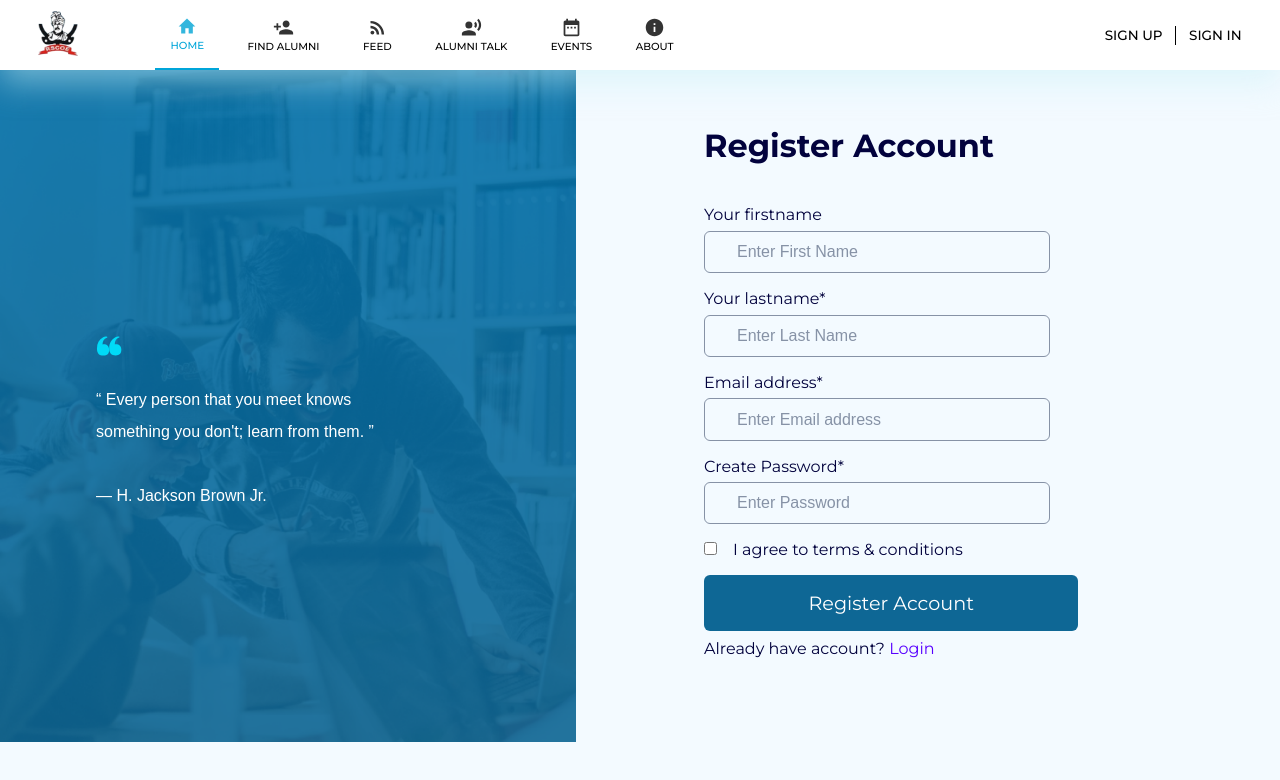
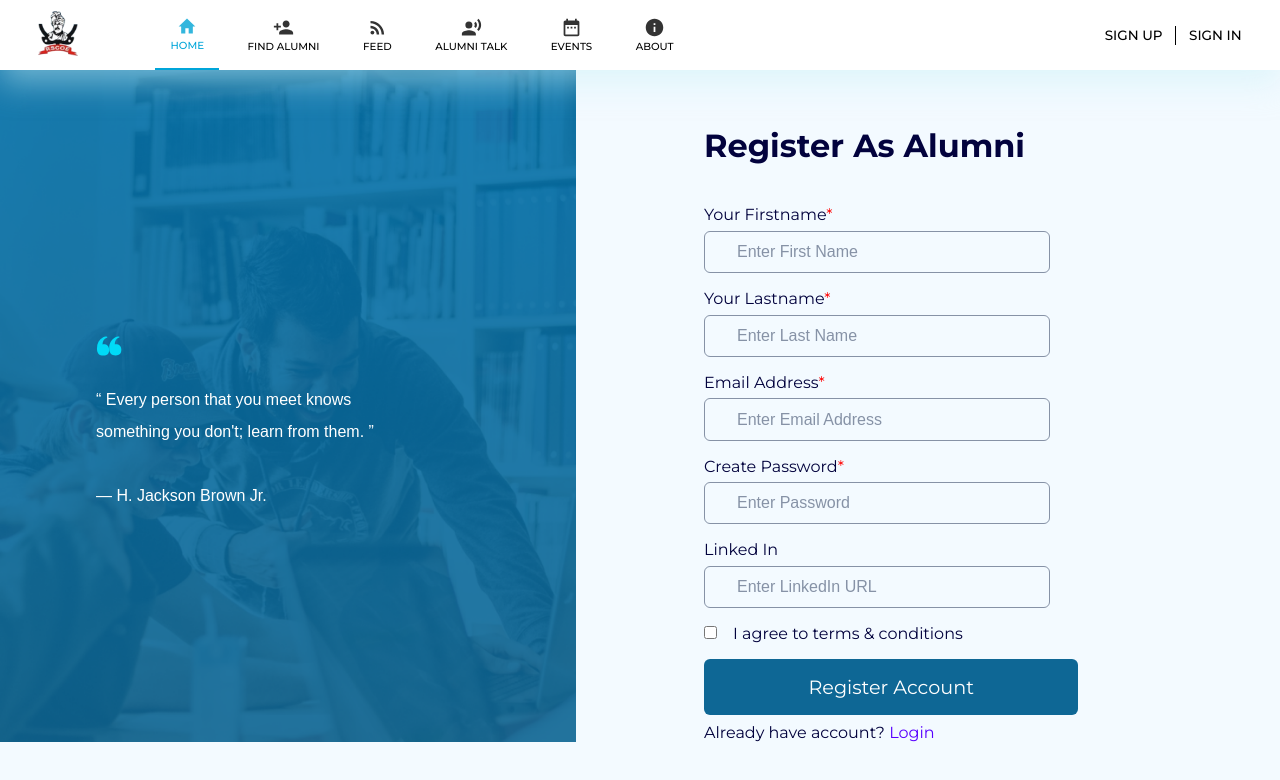
Before and after one commit to Atharva065/Alumni_portal, a React (Create React App) app in the folder frontend/: page /signUp in a window 1280 px wide. Shown: the top 780 px of the page. Built offline with nearby package versions, Linux system fonts and the light colour scheme; a web font is replaced by a local one.

Commit message:
Update SignUp file

```diff
--- a/frontend/src/components/LoginPage/SignUp.jsx
+++ b/frontend/src/components/LoginPage/SignUp.jsx
@@ -185,13 +185,15 @@ const SignUp = () => {
             </div>
           </div>
           <div className="signup-form">
-            <h1 className="loginform-register-text">Register Account</h1>
+            <h1 className="loginform-register-text">Register As Alumni</h1>
             <p className="loginform-graduatedtext">
               {/* For those who have graduated from JSPM's RSCOE. */}
             </p>
             <div className="input-fields">
               <form>
-                <label>Your firstname</label>
+                <label>
+                  Your Firstname<span id="style">* </span>
+                </label>
                 <br />
                 <input
                   className="signup-input"
@@ -207,7 +209,9 @@ const SignUp = () => {
                   }
                 />
                 <br />
-                <label>Your lastname*</label>
+                <label>
+                  Your Lastname<span id="style">* </span>
+                </label>
                 <br />
                 <input
                   className="signup-input"
@@ -223,14 +227,16 @@ const SignUp = () => {
                   }
                 />
                 <br />
-                <label>Email address*</label>
+                <label>
+                  Email Address<span id="style">* </span>
+                </label>
                 <br />
                 <input
                   className="signup-input"
                   type="text"
                   name="email"
                   id="input-email"
-                  placeholder="Enter Email address"
+                  placeholder="Enter Email Address"
                   onChange={(e) =>
                     setCredentials({
                       ...credentials,
@@ -239,7 +245,9 @@ const SignUp = () => {
                   }
                 />
                 <br />
-                <label>Create Password*</label>
+                <label>
+                  Create Password<span id="style">* </span>
+                </label>
                 <br />
                 <input
                   className="signup-input"
@@ -254,6 +262,15 @@ const SignUp = () => {
                     })
                   }
                 />
+                <br />
+                <label>Linked In</label>
+                <br />
+                <input
+                  className="signup-input"
+                  type="text"
+                  placeholder="Enter LinkedIn URL "
+                />
+
                 <br />
                 <input type="checkbox" />
                 <label className="tc-label">
```
